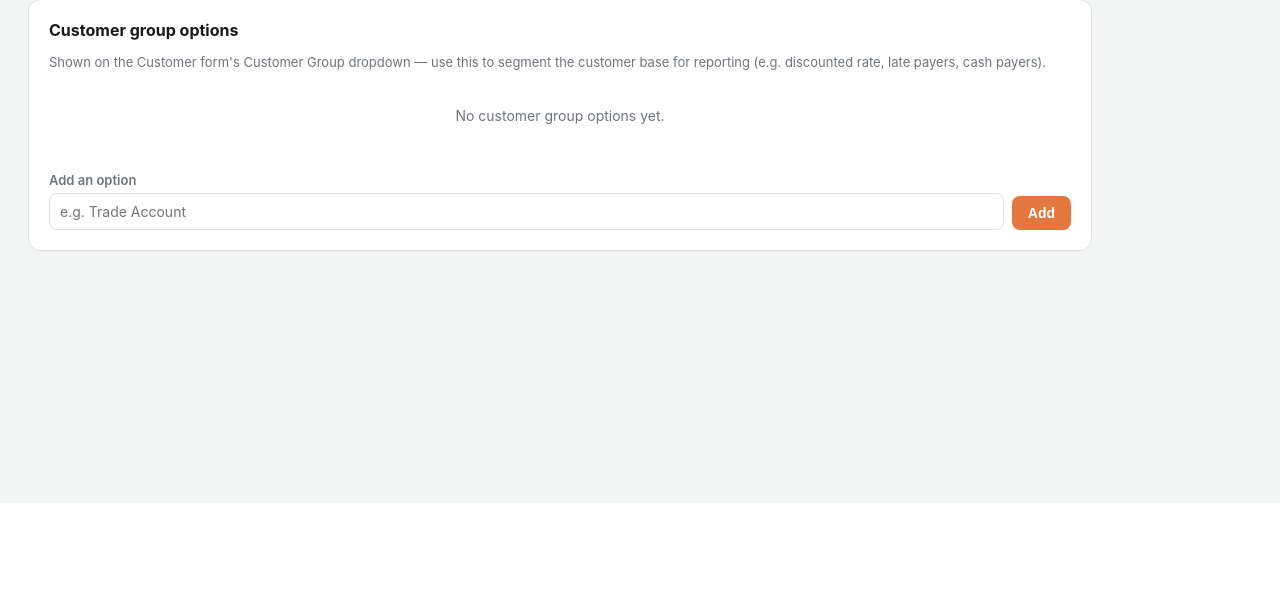
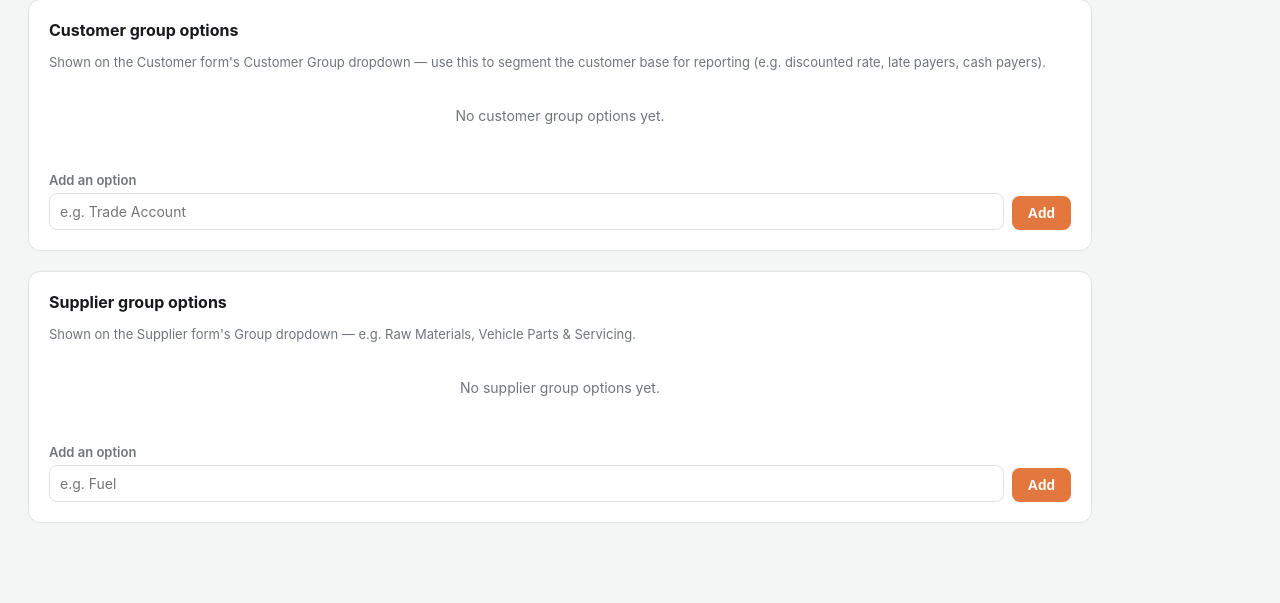
Before and after one commit to EIOPONE/tiger-one-web, a FastAPI app: template app/templates/admin_settings.html in a window 1280 px wide. Shown: the part 297-900 px from the top of the page. Before the commit the page ends 548 px from the top, so only its background shows below. Run offline with FastAPI, Linux system fonts and the light colour scheme; the template is opened without the code that fills it, so the values that code supplies are empty; some libraries are stand-ins or nearby versions.

Commit message:
Section Edits

```diff
--- a/app/crud.py
+++ b/app/crud.py
@@ -211,6 +211,60 @@ def remove_customer_group_option(db: Session, option_id: int) -> None:
     option = db.get(models.CustomerGroupOption, option_id)
     if option:
         option.active = False
+        db.flush()
+
+
+def supplier_group_options(db: Session, active_only: bool = True) -> list[models.SupplierGroupOption]:
+    q = select(models.SupplierGroupOption).order_by(models.SupplierGroupOption.sort_order, models.SupplierGroupOption.name)
+    if active_only:
+        q = q.where(models.SupplierGroupOption.active.is_(True))
+    return list(db.scalars(q))
+
+
+def add_supplier_group_option(db: Session, name: str) -> models.SupplierGroupOption:
+    name = name.strip()
+    existing = db.scalar(select(models.SupplierGroupOption).where(models.SupplierGroupOption.name == name))
+    if existing:
+        existing.active = True
+        db.flush()
+        return existing
+    max_order = db.scalar(select(func.max(models.SupplierGroupOption.sort_order))) or 0
+    option = models.SupplierGroupOption(name=name, sort_order=max_order + 1)
+    db.add(option)
+    db.flush()
+    return option
+
+
+def remove_supplier_group_option(db: Session, option_id: int) -> None:
+    option = db.get(models.SupplierGroupOption, option_id)
+    if option:
+        option.active = False
+        db.flush()
+
+
+def save_supplier(db: Session, values: dict, supplier_id: int | None = None) -> models.Supplier:
+    if supplier_id:
+        supplier = db.get(models.Supplier, supplier_id)
+        for key, value in values.items():
+            setattr(supplier, key, value)
+    else:
+        supplier = models.Supplier(**values)
+        db.add(supplier)
+    db.flush()
+    return supplier
+
+
+def list_suppliers(db: Session) -> list[models.Supplier]:
+    return list(db.scalars(
+        select(models.Supplier).where(models.Supplier.active.is_(True))
+        .order_by(models.Supplier.group, models.Supplier.name)
+    ))
+
+
+def deactivate_supplier(db: Session, supplier_id: int) -> None:
+    supplier = db.get(models.Supplier, supplier_id)
+    if supplier:
+        supplier.active = False
         db.flush()
 
 
@@ -338,12 +392,43 @@ def save_material(db: Session, values: dict, material_id: int | None = None) ->
     return material
 
 
+def deactivate_material(db: Session, material_id: int) -> None:
+    """Soft-delete — e.g. a supplier change makes an old material code
+    obsolete. Keeps past recipes/reservations referencing it intact rather
+    than a hard delete, which would be blocked by those references anyway."""
+    material = db.get(models.Material, material_id)
+    if material:
+        material.active = False
+        db.flush()
+
+
+def material_delete_impact(db: Session, material_id: int) -> dict:
+    """How many active products' recipes use this material — shown as a
+    heads-up before removing it, since their recipe would lose that line."""
+    recipe_count = db.scalar(
+        select(func.count()).select_from(models.Recipe)
+        .join(models.Product, models.Recipe.product_id == models.Product.product_id)
+        .where(models.Recipe.material_id == material_id, models.Product.active.is_(True))
+    ) or 0
+    return {"recipe_count": recipe_count}
+
+
 def receive_stock(db: Session, material_id: int, quantity: float, reference: str = "", notes: str = "") -> None:
     material = db.get(models.Material, material_id)
     if not material:
         raise ValueError("Material not found")
     material.on_hand = Decimal(str(material.on_hand)) + Decimal(str(quantity))
     db.flush()
+
+
+def deactivate_product(db: Session, product_id: int) -> None:
+    """Soft-delete — for a supplier/spec change where the product needs
+    retiring. Keeps past quotes/orders that reference it intact rather than
+    a hard delete, which would be blocked by those references anyway."""
+    product = db.get(models.Product, product_id)
+    if product:
+        product.active = False
+        db.flush()
 
 
 def save_product(db: Session, values: dict, recipe_lines: list[dict], product_id: int | None = None) -> models.Product:
--- a/app/database.py
+++ b/app/database.py
@@ -69,6 +69,7 @@ _LIGHT_MIGRATIONS = [
 # re-adds one they've deliberately deleted.
 _DEFAULT_PAYMENT_TERMS = ["Pro Forma", "End Of Month", "30 Days", "60 Days", "Cash"]
 _DEFAULT_CUSTOMER_GROUPS = ["Discounted Rate", "Late Payer", "Cash Payer"]
+_DEFAULT_SUPPLIER_GROUPS = ["Raw Materials", "Vehicle Parts & Servicing", "Other"]
 
 
 def _seed_option_lists() -> None:
@@ -80,6 +81,9 @@ def _seed_option_lists() -> None:
         if session.query(models.CustomerGroupOption).count() == 0:
             for i, name in enumerate(_DEFAULT_CUSTOMER_GROUPS):
                 session.add(models.CustomerGroupOption(name=name, sort_order=i))
+        if session.query(models.SupplierGroupOption).count() == 0:
+            for i, name in enumerate(_DEFAULT_SUPPLIER_GROUPS):
+                session.add(models.SupplierGroupOption(name=name, sort_order=i))
         session.commit()
 
 
--- a/app/main.py
+++ b/app/main.py
@@ -413,9 +413,20 @@ def materials_page(request: Request, db: Session = Depends(db_dependency)):
     user = require_office_user(request, db)
     if isinstance(user, RedirectResponse):
         return user
+    materials = crud.material_balances(db)
+    impacts = {m["material_id"]: crud.material_delete_impact(db, m["material_id"]) for m in materials}
     return templates.TemplateResponse(request, "materials.html", {
-        "user": user, "active": "materials", "materials": crud.material_balances(db),
-    })
+        "user": user, "active": "materials", "materials": materials, "impacts": impacts,
+    })
+
+
+@app.post("/materials/{material_id}/delete")
+def materials_delete(request: Request, material_id: int, db: Session = Depends(db_dependency)):
+    user = require_office_user(request, db)
+    if isinstance(user, RedirectResponse):
+        return user
+    crud.deactivate_material(db, material_id)
+    return RedirectResponse("/materials", status_code=303)
 
 
 @app.post("/materials/new")
@@ -457,6 +468,58 @@ def materials_receive(request: Request, material_id: int, quantity: float = Form
         return user
     crud.receive_stock(db, material_id, quantity)
     return RedirectResponse("/materials", status_code=303)
+
+
+@app.get("/suppliers", response_class=HTMLResponse)
+def suppliers_page(request: Request, db: Session = Depends(db_dependency)):
+    user = require_office_user(request, db)
+    if isinstance(user, RedirectResponse):
+        return user
+    return templates.TemplateResponse(request, "suppliers.html", {
+        "user": user, "active": "suppliers", "suppliers": crud.list_suppliers(db),
+        "supplier_group_options": crud.supplier_group_options(db),
+    })
+
+
+@app.post("/suppliers/new")
+def suppliers_new(
+    request: Request, name: str = Form(...), group: str = Form(""), contact_name: str = Form(""),
+    telephone: str = Form(""), email: str = Form(""), address: str = Form(""), notes: str = Form(""),
+    db: Session = Depends(db_dependency),
+):
+    user = require_office_user(request, db)
+    if isinstance(user, RedirectResponse):
+        return user
+    crud.save_supplier(db, {
+        "name": name, "group": group, "contact_name": contact_name, "telephone": telephone,
+        "email": email, "address": address, "notes": notes,
+    })
+    return RedirectResponse("/suppliers", status_code=303)
+
+
+@app.post("/suppliers/{supplier_id}/edit")
+def suppliers_edit(
+    request: Request, supplier_id: int, name: str = Form(...), group: str = Form(""),
+    contact_name: str = Form(""), telephone: str = Form(""), email: str = Form(""),
+    address: str = Form(""), notes: str = Form(""), db: Session = Depends(db_dependency),
+):
+    user = require_office_user(request, db)
+    if isinstance(user, RedirectResponse):
+        return user
+    crud.save_supplier(db, {
+        "name": name, "group": group, "contact_name": contact_name, "telephone": telephone,
+        "email": email, "address": address, "notes": notes,
+    }, supplier_id=supplier_id)
+    return RedirectResponse("/suppliers", status_code=303)
+
+
+@app.post("/suppliers/{supplier_id}/delete")
+def suppliers_delete(request: Request, supplier_id: int, db: Session = Depends(db_dependency)):
+    user = require_office_user(request, db)
+    if isinstance(user, RedirectResponse):
+        return user
+    crud.deactivate_supplier(db, supplier_id)
+    return RedirectResponse("/suppliers", status_code=303)
 
 
 @app.get("/products", response_class=HTMLResponse)
@@ -488,6 +551,15 @@ async def products_new(request: Request, db: Session = Depends(db_dependency)):
         "sell_unit": form.get("sell_unit") or "m³",
         "default_unit_price": float(form.get("default_unit_price") or 0),
     }, recipe_lines)
+    return RedirectResponse("/products", status_code=303)
+
+
+@app.post("/products/{product_id}/delete")
+def products_delete(request: Request, product_id: int, db: Session = Depends(db_dependency)):
+    user = require_office_user(request, db)
+    if isinstance(user, RedirectResponse):
+        return user
+    crud.deactivate_product(db, product_id)
     return RedirectResponse("/products", status_code=303)
 
 
@@ -897,6 +969,7 @@ def admin_settings_page(request: Request, db: Session = Depends(db_dependency)):
         "user": user, "active": "admin-settings",
         "payment_terms_options": crud.payment_terms_options(db),
         "customer_group_options": crud.customer_group_options(db),
+        "supplier_group_options": crud.supplier_group_options(db),
     })
 
 
@@ -933,6 +1006,24 @@ def admin_remove_customer_group(request: Request, option_id: int, db: Session =
     if isinstance(user, RedirectResponse):
         return user
     crud.remove_customer_group_option(db, option_id)
+    return RedirectResponse("/admin/settings", status_code=303)
+
+
+@app.post("/admin/settings/supplier-groups/new")
+def admin_add_supplier_group(request: Request, name: str = Form(...), db: Session = Depends(db_dependency)):
+    user = require_admin_user(request, db)
+    if isinstance(user, RedirectResponse):
+        return user
+    crud.add_supplier_group_option(db, name)
+    return RedirectResponse("/admin/settings", status_code=303)
+
+
+@app.post("/admin/settings/supplier-groups/{option_id}/remove")
+def admin_remove_supplier_group(request: Request, option_id: int, db: Session = Depends(db_dependency)):
+    user = require_admin_user(request, db)
+    if isinstance(user, RedirectResponse):
+        return user
+    crud.remove_supplier_group_option(db, option_id)
     return RedirectResponse("/admin/settings", status_code=303)
 
 
--- a/app/templates/admin_settings.html
+++ b/app/templates/admin_settings.html
@@ -56,4 +56,30 @@
   </form>
 </div>
 
+<div class="card">
+  <h2>Supplier group options</h2>
+  <p class="muted" style="font-size:13px;">Shown on the Supplier form's Group dropdown — e.g. Raw Materials, Vehicle Parts &amp; Servicing.</p>
+  {% if supplier_group_options %}
+  <table>
+    <tr><th>Option</th><th></th></tr>
+    {% for opt in supplier_group_options %}
+    <tr>
+      <td>{{ opt.name }}</td>
+      <td>
+        <form method="post" action="/admin/settings/supplier-groups/{{ opt.option_id }}/remove" onsubmit="return confirm('Remove {{ opt.name }} from the Supplier Group dropdown? Existing suppliers already set to it keep the text.');">
+          <button class="btn btn-outline btn-small" type="submit" style="color:#B42318;">Remove</button>
+        </form>
+      </td>
+    </tr>
+    {% endfor %}
+  </table>
+  {% else %}
+  <div class="empty">No supplier group options yet.</div>
+  {% endif %}
+  <form method="post" action="/admin/settings/supplier-groups/new" style="display:flex;gap:8px;align-items:end;margin-top:14px;">
+    <div style="flex:1;"><label for="sg-name">Add an option</label><input type="text" id="sg-name" name="name" required placeholder="e.g. Fuel"></div>
+    <button class="btn btn-primary" type="submit">Add</button>
+  </form>
+</div>
+
 {% endblock %}
--- a/app/templates/base.html
+++ b/app/templates/base.html
@@ -109,6 +109,7 @@
       <a href="/kanban" class="{{ 'active' if active=='kanban' }}"><span class="dot"></span>Job Board</a>
       <a href="/customers" class="{{ 'active' if active=='customers' }}"><span class="dot"></span>Customers</a>
       <a href="/materials" class="{{ 'active' if active=='materials' }}"><span class="dot"></span>Materials</a>
+      <a href="/suppliers" class="{{ 'active' if active=='suppliers' }}"><span class="dot"></span>Suppliers</a>
       <a href="/products" class="{{ 'active' if active=='products' }}"><span class="dot"></span>Products &amp; Services</a>
       <a href="/drivers" class="{{ 'active' if active=='drivers' }}"><span class="dot"></span>Drivers</a>
       <a href="/vehicles" class="{{ 'active' if active=='vehicles' }}"><span class="dot"></span>Vehicles</a>
```
Also changed, not shown: app/models.py (+32 -0 lines), app/templates/materials.html (+7 -1 lines), app/templates/products.html (+6 -1 lines), app/templates/suppliers.html (added, +97 -0 lines), tests/test_admin_editing.py (+45 -0 lines), tests/test_suppliers.py (added, +53 -0 lines).
